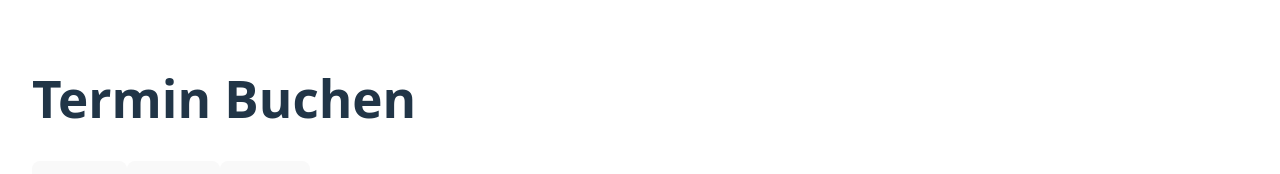
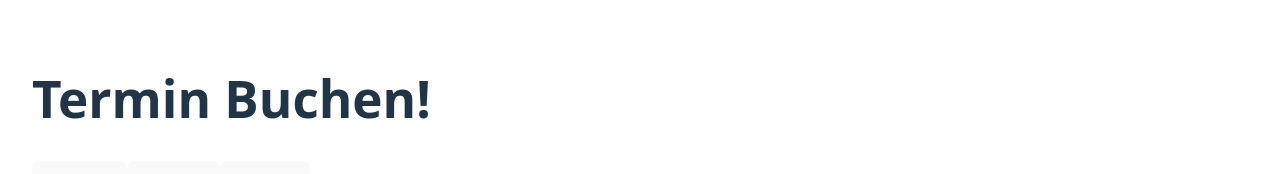
Before and after one commit to catapoeM/Friseursalon-react-app, a React (Vite) app: page /booking in a window 1280 px wide. Shown: the part 280-454 px from the top of the page. Built offline with nearby package versions, Linux system fonts and the light colour scheme.

Commit message:
small update

```diff
--- a/src/pages/Booking.jsx
+++ b/src/pages/Booking.jsx
@@ -17,7 +17,7 @@ export default function CreateGenderList() {
 
   return (
     <div>
-      <h1>Termin Buchen</h1>
+      <h1>Termin Buchen!</h1>
       <div className="flex gap-2 mb-4">
         {gender.map((type, index) => (
           <Button key={index} onClick={() => handleButton(type)}>
```
